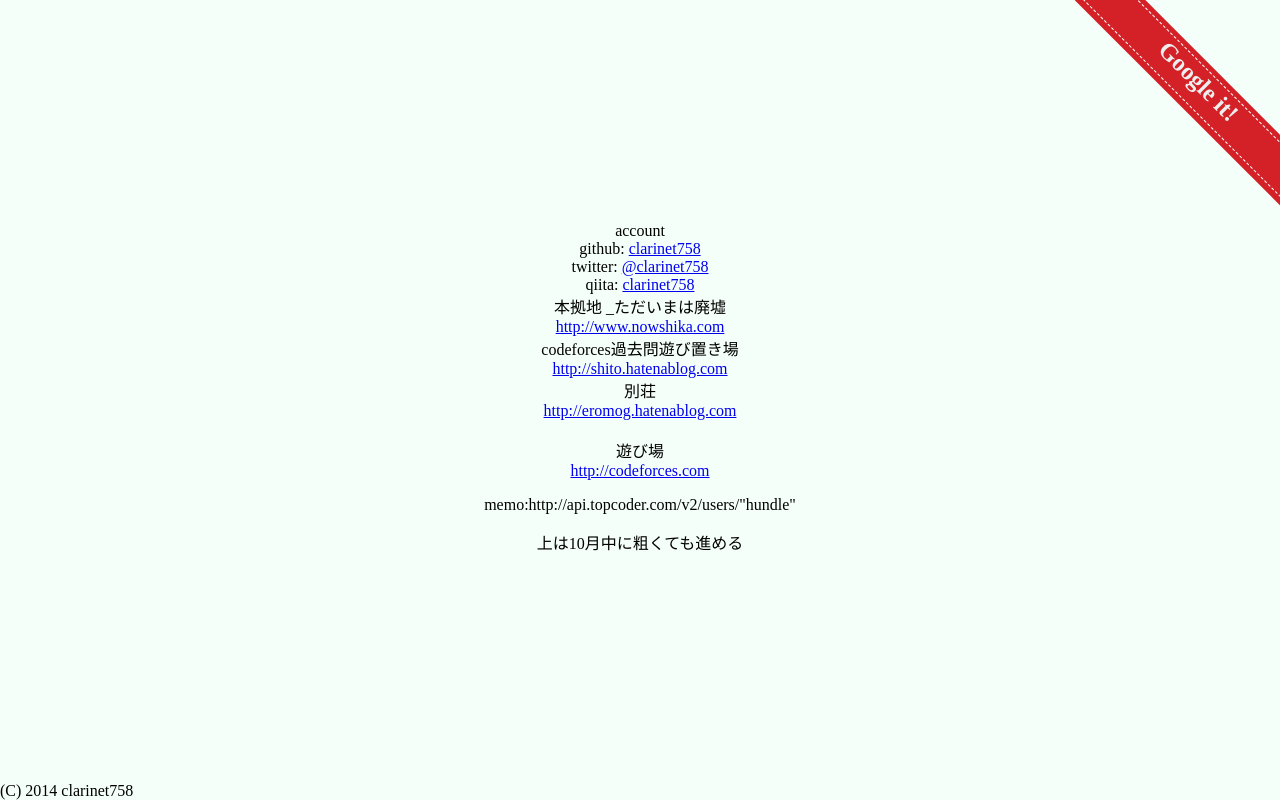
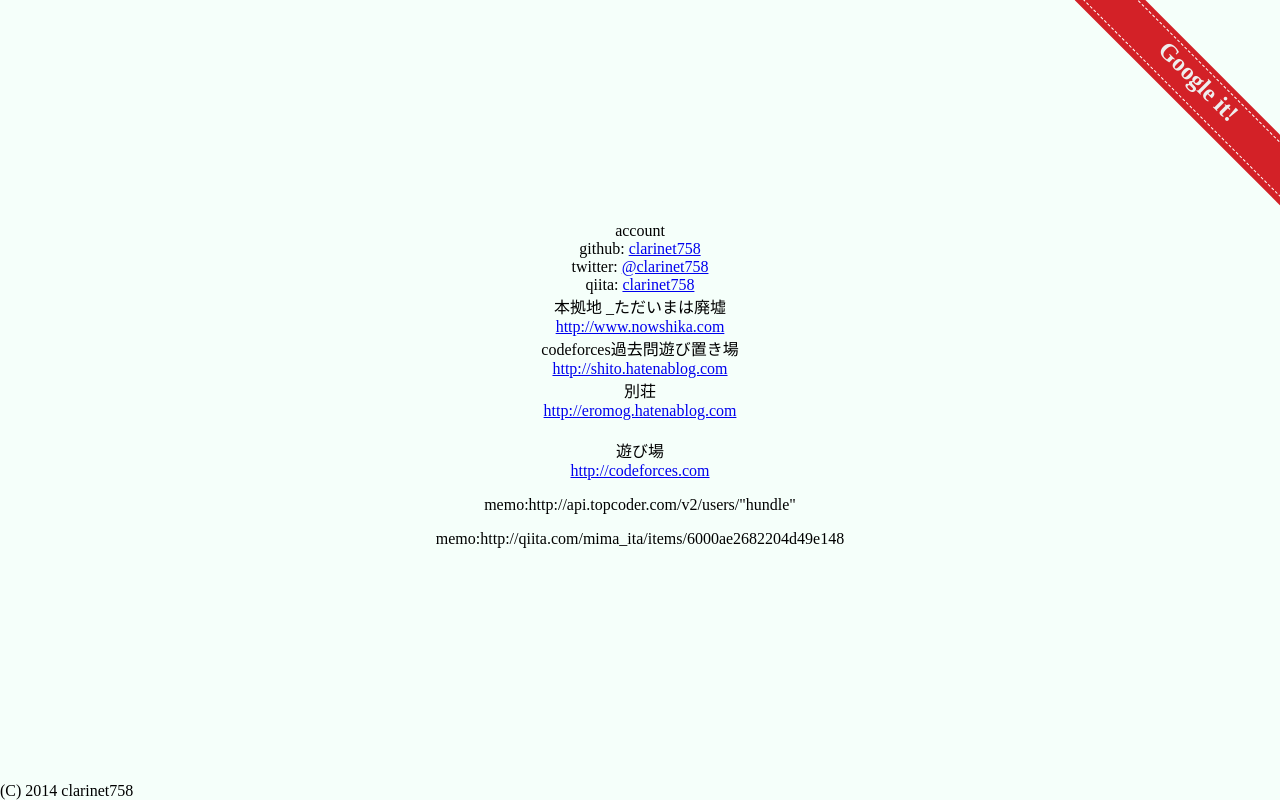
Before and after one commit to clarinet758/clarinet758.github.io, a plain HTML site: page index.html in a window 1280 px wide. Drawn offline with Linux system fonts and the light colour scheme.

Commit message:
niconico_calendar

```diff
--- a/index.html
+++ b/index.html
@@ -38,7 +38,7 @@
           遊び場<br />
           <a href="http://codeforces.com">http://codeforces.com</a><br />
           <p>memo:http://api.topcoder.com/v2/users/"hundle"</p>
-          上は10月中に粗くても進める
+          <p>memo:http://qiita.com/mima_ita/items/6000ae2682204d49e148</p>
       </div>
     </div>
     <div id="copyright">
```
